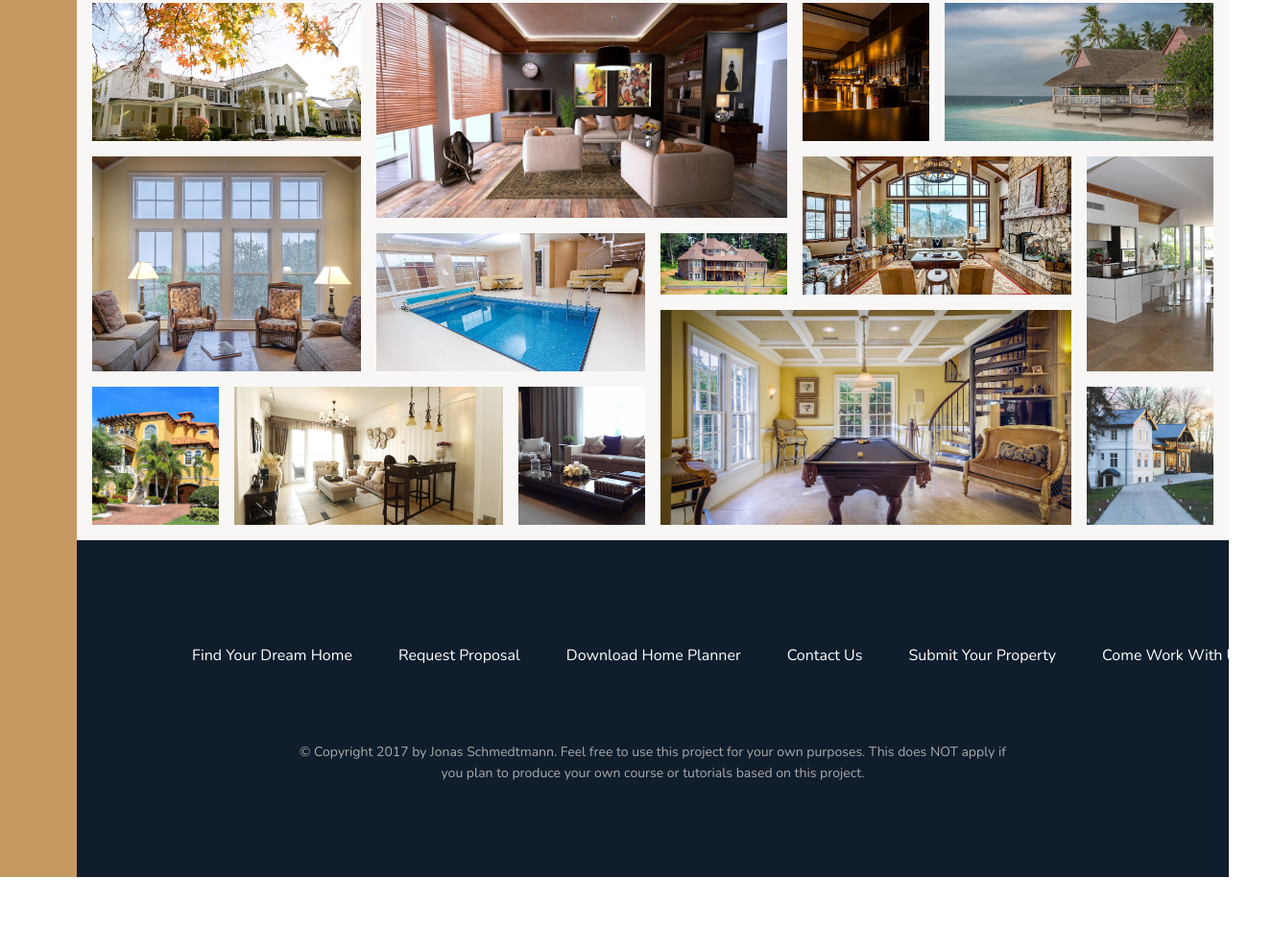
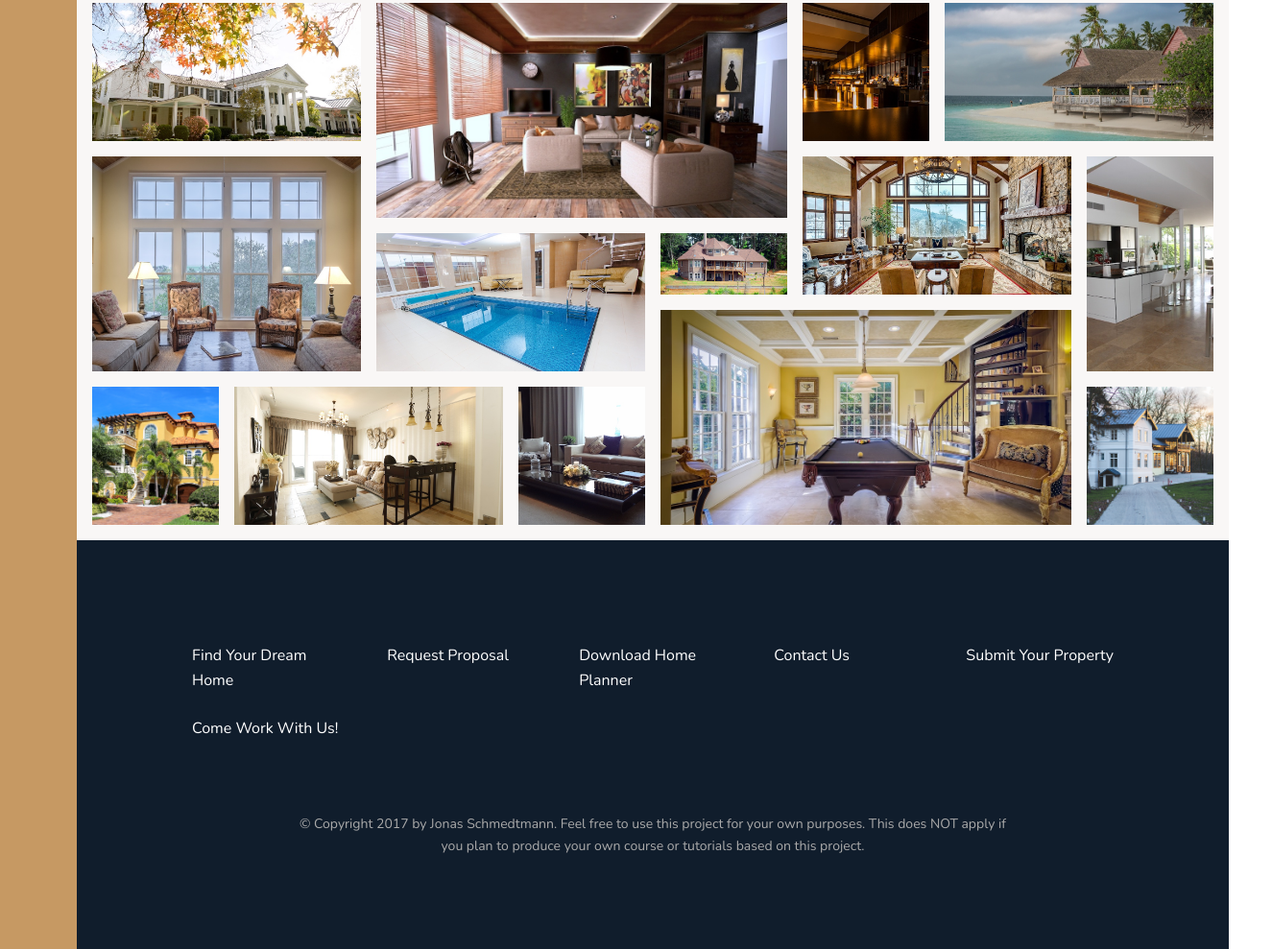
Before and after one commit to mostafaei2002/nexter, a website: page index.html in a window 1280 px wide. Shown: the part 3060-4049 px from the top of the page at 96% size, 1325 px wide, since content can reach past the window. Before the commit the page ends 3974 px from the top, so only its background shows below. Drawn offline with nearby package versions, Linux system fonts and the light colour scheme; files that its build step writes are made by us from their sources.

Commit message:
refactor footer

```diff
--- a/sass/_footer.scss
+++ b/sass/_footer.scss
@@ -8,13 +8,12 @@
   &__list {
     list-style: none;
     display: grid;
-    grid-template-columns: repeat(6, max-content);
-    align-items: center;
-    justify-content: space-between;
+    grid-template-columns: repeat(auto-fit, minmax(20rem, max-content));
   }
 
   &__item {
     transition: all 0.2s;
+    align-items: center;
 
     &:hover {
       background-color: rgba(255, 255, 255, 0.05);
```
